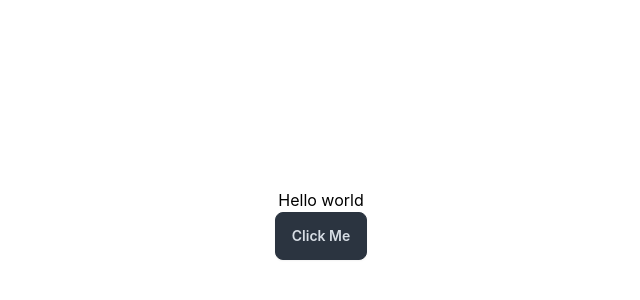
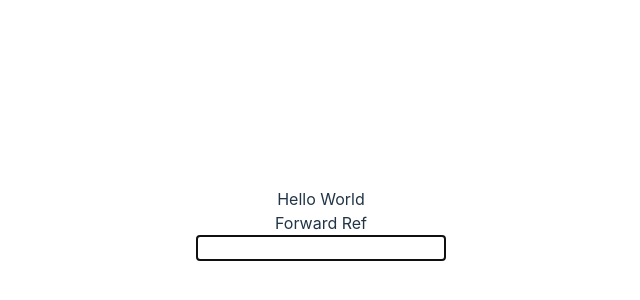
Before and after one commit to shafik720/Revising-React-for-Making-Fundamental-Knowledge-Strong, a React (Vite) app in the folder Programming Hero Level 2/Works/Module-2/: page / in a window 1280 px wide. Shown: the part 176-476 px from the top of the page, without its empty margins (319-959 px from the left). Built offline with nearby package versions, Linux system fonts and the light colour scheme.

Commit message:
learned useRef & forwardRef

```diff
--- /dev/null
+++ b/Programming Hero Level 2/Works/Module-2/src/Components/forwardRef.tsx
@@ -0,0 +1,12 @@
+import { forwardRef } from "react";
+
+const ForwardRefExample = forwardRef(({ classProps }, myRef) => {
+  return (
+    <div>
+      <h2>Forward Ref</h2>
+      <input type="text" className={classProps} ref={myRef} />
+    </div>
+  );
+});
+
+export default ForwardRefExample;
--- a/Programming Hero Level 2/Works/Module-2/src/main.tsx
+++ b/Programming Hero Level 2/Works/Module-2/src/main.tsx
@@ -13,6 +13,7 @@ import UseContextExample2 from "./useContextExample2.tsx";
 import ApplyContext2 from "./ApplyContext2.tsx";
 import UseContext3 from "./useContextExample3.tsx";
 import ApplyContext3 from "./ApplyContext3.tsx";
+import UseRef from "./useRefExample.tsx";
 
 
 ReactDOM.createRoot(document.getElementById("root")!).render(
@@ -31,7 +32,8 @@ ReactDOM.createRoot(document.getElementById("root")!).render(
         {/* <UseReducerWithPayload2 /> */}
         {/* <UseReducerWithPayload3 />  */}
         {/* <ApplyContext2 />  */}
-        <ApplyContext3 />
+        {/* <ApplyContext3 />  */}
+        <UseRef />
       </div>
     </React.StrictMode>
   </UseContext3>
--- /dev/null
+++ b/Programming Hero Level 2/Works/Module-2/src/useRefExample.tsx
@@ -0,0 +1,21 @@
+import { useEffect, useRef } from "react";
+import ForwardRefExample from "./Components/forwardRef";
+
+const UseRef = () => {
+  const myRef = useRef();
+
+  useEffect(() => {
+    myRef?.current?.focus();
+  }, []);
+
+  return (
+    <div>
+      <h2>Hello World</h2>
+      <form action="">
+        <ForwardRefExample ref={myRef} classProps={"border border-green-500"} />
+      </form>
+    </div>
+  );
+};
+
+export default UseRef;
```
Also changed, not shown: 2 other files (tests, documents, lock files or other folders).
